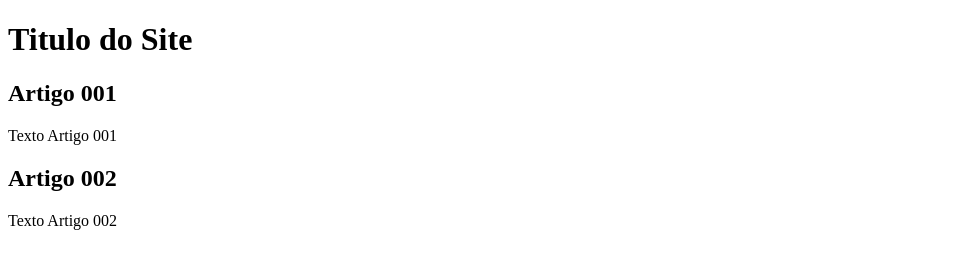
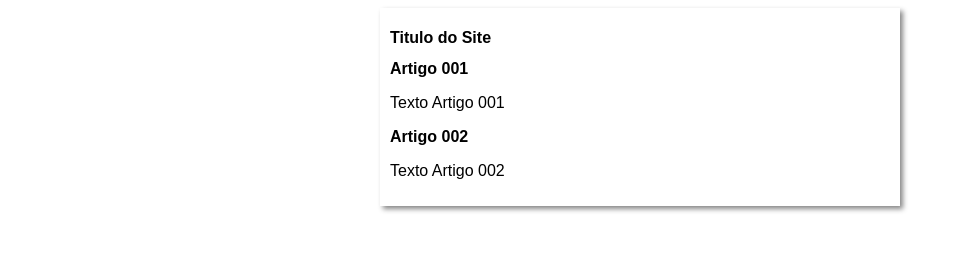
Before and after one commit to Antonioamadeulucena/projeto---site, a plain HTML site: page index.html in a window 1280 px wide. Shown: the whole page, without its empty margins (0-961 px from the left). Drawn offline with Linux system fonts and the light colour scheme.

Commit message:
iniciei o design

```diff
--- /dev/null
+++ b/estilos/style.css
@@ -0,0 +1,16 @@
+*{
+    font-family: Arial, Arial, Helvetica, sans-serif;
+    font-size: 16px;
+}
+
+body {
+    background-color: rgb(red, green, blue);
+}
+
+main {
+    background-color: white;
+    width: 500px;
+    margin: auto;
+    padding: 10px;
+    box-shadow: 3px 3px 5px rgba(0, 0, 0, 0.473);
+}
--- a/index.html
+++ b/index.html
@@ -5,6 +5,7 @@
     <meta http-equiv="X-UA-Compatible" content="IE=edge">
     <meta name="viewport" content="width=device-width, initial-scale=1.0">
     <title>Titulo do Site</title>
+    <link rel="stylesheet" href="estilos/style.css">
 </head>
 <body>
     <main>
```
